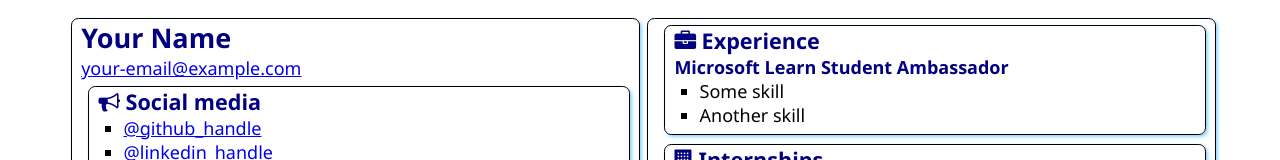
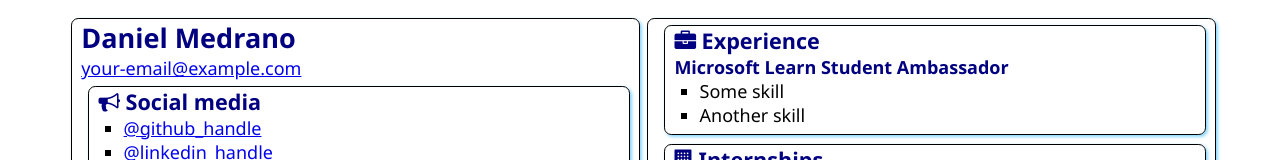
Before and after one commit to daniel-medrano/SATechnicalOnboarding, a plain HTML site: page src/index.html in a window 1280 px wide. Shown: the top 160 px of the page. Drawn offline with Linux system fonts and the light colour scheme.

Commit message:
Added my name

```diff
--- a/src/index.html
+++ b/src/index.html
@@ -12,7 +12,7 @@
 <body>
     <main>
         <article class="box">
-            <h1>Your Name</h1>
+            <h1>Daniel Medrano</h1>
             <div><a href="mailto:your.email@example.com">your-email@example.com</a></div>
 
             <section class="box">
```
